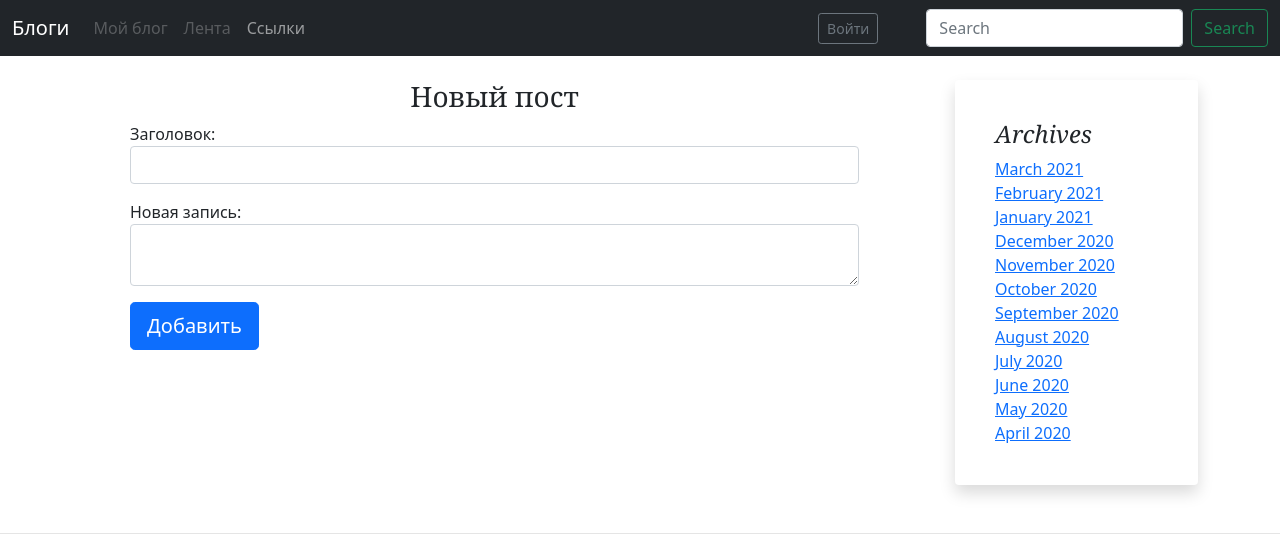
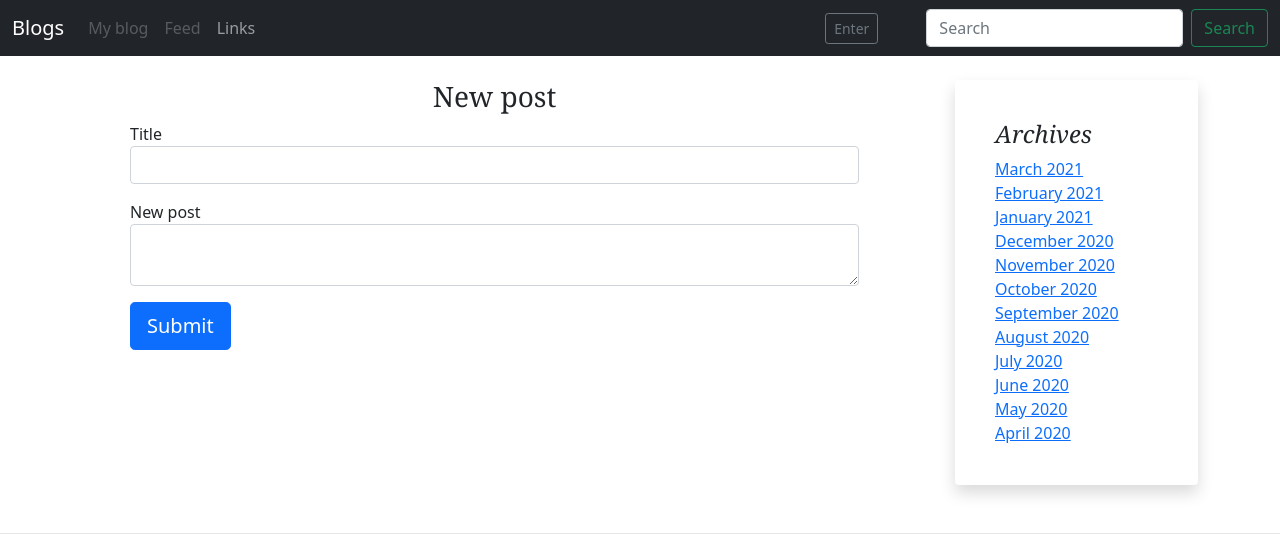
Before and after one commit to merzbow7/education_blog, a Flask app: template templates/new_post.html in a window 1280 px wide. Shown: the top 534 px of the page. Run offline with Flask 2, Linux system fonts and the light colour scheme; the template is opened without the code that fills it: values that come from a table or form of the project are taken from there, others are empty; parts of the project's set-up code (start-up, migrations or seed data) failed here and were passed over; some libraries are stand-ins or nearby versions.

Commit message:
checkpoint before modify struct

```diff
--- /dev/null
+++ b/babel.cfg
@@ -0,0 +1,3 @@
+[python: **.py]
+[jinja2: templates/**.html]
+extensions = jinja2.ext.autoescape,jinja2.ext.with_
--- a/forms.py
+++ b/forms.py
@@ -1,9 +1,12 @@
 from flask_wtf import FlaskForm
+from flask_wtf.file import FileField, FileAllowed
+from flask_babel import _
+from flask_babel import lazy_gettext as _l
+from flask_security import RegisterForm
+
 from wtforms import StringField, SubmitField, TextAreaField
-from flask_wtf.file import FileField, FileRequired, FileAllowed
-from wtforms.validators import DataRequired, StopValidation, ValidationError, Length
+from wtforms.validators import DataRequired, StopValidation, Length
 
-from flask_security import RegisterForm, current_user
 from models import User
 
 
@@ -17,7 +20,7 @@ class UniqueUserNameRequired(object):
         if message:
             self.message = message
         else:
-            self.message = "Username is already exist."
+            self.message = _l("Username already exists!")
 
     def __call__(self, form, field):
         if field.data:
@@ -35,7 +38,7 @@ class FormDataRequired(object):
         if message:
             self.message = message
         else:
-            self.message = "Form is empty!"
+            self.message = _l("Form is empty!")
 
     def __call__(self, form, field):
         is_data = False
@@ -48,22 +51,22 @@ class FormDataRequired(object):
 
 
 class ExtendedRegisterForm(RegisterForm):
-    username = StringField('Username', [DataRequired(), UniqueUserNameRequired()])
+    username = StringField(_l('Username'), [DataRequired(), UniqueUserNameRequired()])
 
 
 class ProfileForm(FlaskForm):
-    username = StringField('Имя пользователя:', [Length(1, 25)])
-    about = TextAreaField("О себе:", [Length(1, 255)])
-    file = FileField('Загрузите фото:', [FileAllowed(['jpg', 'png', 'png'], 'Images only!')])
-    button = SubmitField("Применить", [FormDataRequired()])
+    username = StringField(_l('Username'), [Length(1, 25)])
+    about = TextAreaField(_l("About"), [Length(1, 255)])
+    file = FileField(_l('Add image'), [FileAllowed(['jpg', 'png', 'png'], _l('Images only!'))])
+    button = SubmitField(_l("Apply"), [FormDataRequired()])
 
 
 class AddNewPostForm(FlaskForm):
-    title = StringField("Заголовок:", validators=[DataRequired(), Length(1, 50)])
-    post = TextAreaField("Новая запись:", validators=[DataRequired()])
-    button = SubmitField("Добавить")
+    title = StringField(_l("Title"), validators=[DataRequired(), Length(1, 50)])
+    post = TextAreaField(_l("New post"), validators=[DataRequired()])
+    button = SubmitField(_l("Submit"))
 
 
 class AddCommentForm(FlaskForm):
-    comment = TextAreaField("Ваш комментарий:", validators=[DataRequired()])
-    button = SubmitField("Добавить")
+    comment = TextAreaField(_l("Your comment"), validators=[DataRequired()])
+    button = SubmitField(_l("Submit"))
--- a/security.py
+++ b/security.py
@@ -7,5 +7,4 @@ from forms import ExtendedRegisterForm
 
 
 user_datastore = SQLAlchemyUserDatastore(db, User, Role)
-
 security = Security(app, user_datastore, register_form=ExtendedRegisterForm)
--- a/templates/_articles.html
+++ b/templates/_articles.html
@@ -1,8 +1,8 @@
 {% set articles  = {
-    "Новый пост":{"icon":"bi-plus-lg","href":url_for("new_post")},
-    "Профиль": {"icon":"bi-person","href":url_for("profile", username=current_user.username)},
-    "Подписки": {"icon":"bi-people-fill","href":url_for("subscriptions")},
-    "Выход":{"icon":"bi-box-arrow-right","href":url_for_security("logout")},} %}
+    _("New post"):{"icon":"bi-plus-lg","href":url_for("new_post")},
+    _("Profile"): {"icon":"bi-person","href":url_for("profile", username=current_user.username)},
+    _("Subscriptions"): {"icon":"bi-people-fill","href":url_for("subscriptions")},
+    _("Exit"):{"icon":"bi-box-arrow-right","href":url_for_security("logout")},} %}
 
 
 <div class="position-sticky shadow p-3 mb-5 bg-body rounded" style="top: 2rem;">
--- a/templates/_macros.html
+++ /dev/null
@@ -1,16 +0,0 @@
-{% macro render_field_with_errors(field) %}
-  <p>
-    {{ field.label }} {{ field(**kwargs)|safe }}
-    {% if field.errors %}
-      <ul class="list-unstyled">
-      {% for error in field.errors %}
-        <li class="alert alert-danger p-0">{{ error }}</li>
-      {% endfor %}
-      </ul>
-    {% endif %}
-  </p>
-{% endmacro %}
-
-{% macro render_field(field) %}
-  <p>{{ field(**kwargs)|safe }}</p>
-{% endmacro %}
--- a/templates/navigation.html
+++ b/templates/_navigation.html
@@ -1,20 +1,20 @@
 {% set nav = {
   "blog": {
-    "name": "Мой блог",
+    "name": _("My blog"),
     "active": "active",
   },
   "feed": {
-    "name": "Лента",
+    "name": _("Feed"),
     "active": "",
   },
   "links": {
-    "name": "Ссылки",
+    "name": _("Links"),
     "active": "",
   }
 } %}
 <nav class="navbar navbar-expand-md navbar-dark bg-dark mb-4">
     <div class="container-fluid">
-        <a class="navbar-brand" href="{{ url_for('index') }}">Блоги</a>
+        <a class="navbar-brand" href="{{ url_for('index') }}">{{ _("Blogs") }}</a>
         <button class="navbar-toggler" type="button" data-bs-toggle="collapse" data-bs-target="#navbarCollapse"
                 aria-controls="navbarCollapse" aria-expanded="false" aria-label="Toggle navigation">
             <span class="navbar-toggler-icon"></span>
@@ -41,16 +41,16 @@
                 {% endfor %}
             </ul>
             {% if current_user and not current_user.is_anonymous %}
-                {% set name_user = current_user.email.split("@")[0] %}
+                {% set name_user = current_user.username %}
                 {% set href = url_for('private_profile') %}
             {% else %}
-                {% set name_user = 'Войти' %}
+                {% set name_user =  _('Enter') %}
                 {% set href = url_for_security('login') %}
             {% endif %}
             <a class="btn btn-sm btn-outline-secondary mx-5" href="{{ href }}">{{ name_user }}</a>
             <form class="d-flex">
                 <input class="form-control me-2" type="search" placeholder="Search" aria-label="Search">
-                <button class="btn btn-outline-success" type="submit">Search</button>
+                <button class="btn btn-outline-success" type="submit">{{ _("Search") }}</button>
             </form>
         </div>
     </div>
--- a/templates/base.html
+++ b/templates/base.html
@@ -32,14 +32,14 @@
     {% endblock %}
     {% block scripts %}
         {{ moment.include_moment() }}
-        {{ moment.lang('ru') }}
+{#        {{ moment.lang('ru') }}#}
     {% endblock %}
 
 
 </head>
 <body>
 
-{% include "navigation.html" %}
+{% include "_navigation.html" %}
 
 <main class="container">
     <div class="row g-5">
--- a/templates/blank_base.html
+++ b/templates/blank_base.html
@@ -30,7 +30,7 @@
 </head>
 <body>
 
-{% include "navigation.html" %}
+{% include "_navigation.html" %}
 
 <main class="container">
     <div class="row g-5">
--- a/templates/new_post.html
+++ b/templates/new_post.html
@@ -1,10 +1,10 @@
 {% extends "base.html" %}
 
-{% from "_macros.html" import render_field_with_errors, render_field %}
+{% from "security/_macros.html" import render_field_with_errors, render_field %}
 
 {% block content %}
     <div class="container">
-        <h3 class="text-center">Новый пост</h3>
+        <h3 class="text-center">{{ _("New post") }}</h3>
         <form class="form-row" action="{{ url_for('new_post') }}" method="POST">
             {{ add_post_form.hidden_tag() }}
             {{ render_field_with_errors(add_post_form.title, class="form-control") }}
--- a/templates/post.html
+++ b/templates/post.html
@@ -1,6 +1,6 @@
 {% extends "base.html" %}
 
-{% from "_macros.html" import render_field_with_errors, render_field %}
+{% from "security/_macros.html" import render_field_with_errors, render_field %}
 
 {% block content %}
     <article class="blog-post">
--- a/templates/security/base.html
+++ b/templates/security/base.html
@@ -3,7 +3,7 @@
 {% block css %}
     <link rel="stylesheet" href="{{ url_for('static', filename='css/signin.css') }}">
 {% endblock %}
-{% from "_macros.html" import render_field_with_errors, render_field %}
+{% from "security/_macros.html" import render_field_with_errors, render_field %}
 {% block content %}
     <section class="row security_body">
         {% block content_s %}
--- a/templates/security/forgot_password.html
+++ b/templates/security/forgot_password.html
@@ -4,7 +4,7 @@
     {% include "security/_messages.html" %}
     <form class="form-signin" action="{{ url_for_security('forgot_password') }}" method="POST"
           name="forgot_password_form">
-        <h1>{{ _fsdomain('Выслать инструкции на: ') }}</h1>
+        <h1>{{ _fsdomain('Send instructions to') }}</h1>
         {{ forgot_password_form.hidden_tag() }}
         {{ render_field_with_errors(forgot_password_form.email, class="form-control") }}
         {{ render_field(forgot_password_form.submit, class="btn btn-primary") }}
--- a/templates/security/login_user.html
+++ b/templates/security/login_user.html
@@ -4,7 +4,7 @@
 {% block content %}
     <form class="form-signin shadow p-3 mb-5 bg-body rounded"
           action="{{ url_for_security('login') }}" method="POST" name="login_user_form">
-        <h1 class="text-center">{{ _fsdomain('Вход') }}</h1>
+        <h1 class="text-center">{{ _fsdomain('Enter') }}</h1>
         {{ login_user_form.hidden_tag() }}
         {{ render_field_with_errors(login_user_form.email, class="form-control") }}
         {{ render_field_with_errors(login_user_form.password, class="form-control") }}
--- a/templates/security/register_user.html
+++ b/templates/security/register_user.html
@@ -4,7 +4,7 @@
 {% block content %}
     <form class="form-signin shadow p-3 mb-5 bg-body rounded"
           action="{{ url_for_security('register') }}" method="POST" name="register_user_form">
-        <h1 class="text-center">{{ _fsdomain('Регистрация') }}</h1>
+        <h1 class="text-center">{{ _fsdomain('Register') }}</h1>
         {{ register_user_form.hidden_tag() }}
         {{ render_field_with_errors(register_user_form.username, class="form-control") }}
         {{ render_field_with_errors(register_user_form.email, class="form-control") }}
--- a/templates/security/security_base.html
+++ b/templates/security/security_base.html
@@ -2,7 +2,7 @@
 {% block css %}
     <link rel="stylesheet" href="{{ url_for('static', filename='css/signin.css') }}">
 {% endblock %}
-{% from "_macros.html" import render_field_with_errors, render_field %}
+{% from "security/_macros.html" import render_field_with_errors, render_field %}
 {% block content %}
     <section class="row security_body">
         {% block content_s %}
--- a/templates/subscriptions.html
+++ b/templates/subscriptions.html
@@ -4,7 +4,7 @@
     {% from "_button.html" import button_subscribe %}
     <div class="row">
         <div class="col-md">
-            <h5 class="text-center fst-italic">Подписки:</h5>
+            <h5 class="text-center fst-italic">{{_("Subscriptions")}}</h5>
             <ul class="list-group">
                 {% for user in current_user.followed.all() %}
                     <a class="text-decoration-none" href="{{ url_for("profile", username=user.username) }}">
@@ -14,7 +14,7 @@
             </ul>
         </div>
         <div class="col-md">
-            <h5 class="text-center fst-italic">Подписчики:</h5>
+            <h5 class="text-center fst-italic">{{ _("Subscribers") }}</h5>
             {% for user in current_user.followers.all() %}
                 <a class="text-decoration-none" href="{{ url_for("profile", username=user.username) }}">
                     <li class="list-group-item">{{ user.username }}</li>
--- a/views.py
+++ b/views.py
@@ -67,11 +67,11 @@ def private_profile():
             user.about = about
         try:
             db.session.commit()
-            flash(_('Изменения сохранены.'), "success")
+            flash(_('Changes saved.'), "success")
             return redirect(url_for("private_profile"))
         except Exception as err:
             db.session.rollback()
-            flash('Ошибка', "danger")
+            flash(_('Error'), "danger")
             app.logger.error(f"sql error: {err}")
     return render_template("edit_profile.html", form=profile_form)
 
@@ -148,7 +148,7 @@ def subscribe():
         return jsonify({"good": "ok"})
     except Exception as err:
         app.logger.error(f"sql error: {err}")
-        return jsonify({"error": "Ошибка"})
+        return jsonify({"error": "Error"})
 
 
 @app.route("/links")
```
